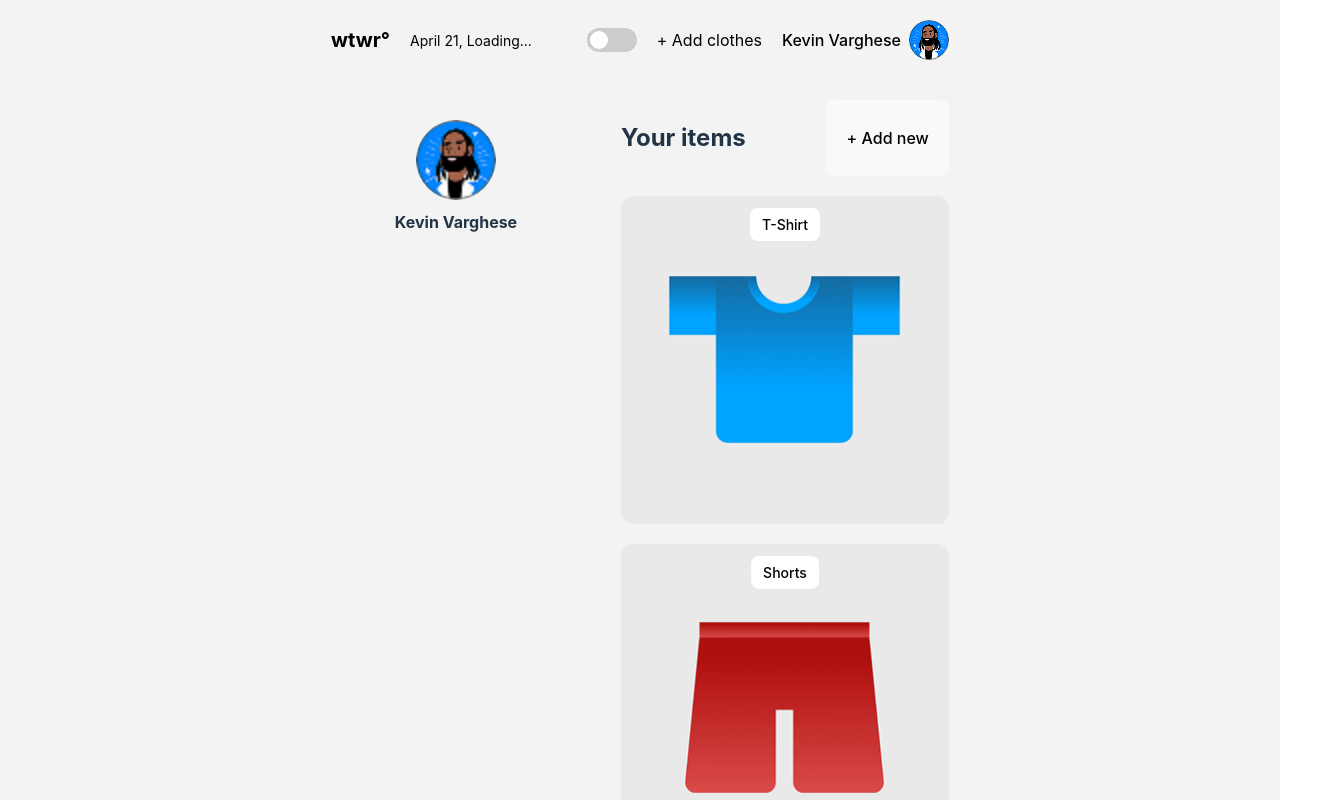
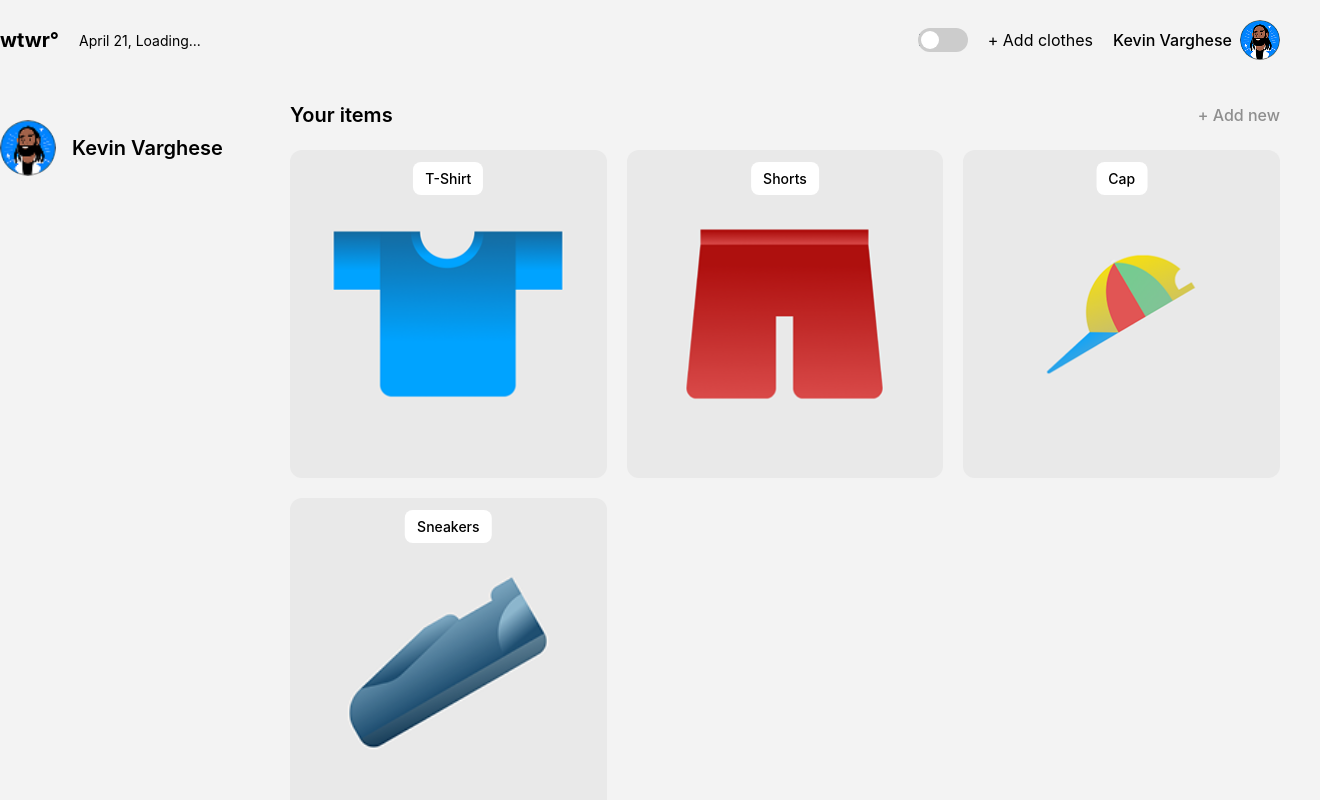
Before and after one commit to varghesk2/se_project_react, a React (Vite) app: page /se_project_react/profile in a window 1280 px wide. Shown: the top 800 px of the page, 1320 px wide, since content can reach past the window. Built offline with nearby package versions, Linux system fonts and the light colour scheme; no server answers.

Commit message:
react114

```diff
--- a/src/blocks/App.css
+++ b/src/blocks/App.css
@@ -1,13 +1,12 @@
 .page {
   min-height: 100vh;
   background-color: #f3f3f3;
-  width: 100%;
 }
 
 .page__content {
-  width: 100%;
   padding: 20px 40px;
   box-sizing: border-box;
+  min-width: 1360px;
 }
 
 body {
--- a/src/blocks/ClothesSection.css
+++ b/src/blocks/ClothesSection.css
@@ -1,13 +1,38 @@
+.clothes-section__header {
+  display: flex;
+  justify-content: space-between;
+  margin-bottom: 20px;
+  align-items: center;
+  gap: 20px;
+}
+
 .clothes-section {
   width: 100%;
   box-sizing: border-box;
   padding: 20px 0;
 }
 
-.clothes-section__header {
-  display: flex;
-  justify-content: space-between;
-  margin-bottom: 20px;
+.clothes-section__title {
+  margin: 0;
+  color: #000;
+  font-size: 20px;
+  font-weight: 600;
+}
+
+.clothes-section__add-btn {
+  background: transparent;
+  border: none;
+  padding: 0;
+
+  color: #8e8e8e;
+  font-size: 16px;
+  font-weight: 500;
+
+  cursor: pointer;
+}
+
+.clothes-section__add-btn:hover {
+  opacity: 0.7;
 }
 
 .clothes-section__items {
--- a/src/blocks/SideBar.css
+++ b/src/blocks/SideBar.css
@@ -1,17 +1,19 @@
 .sidebar {
   display: flex;
-  flex-direction: column;
   align-items: center;
-  padding: 20px;
+  gap: 16px;
+  padding: 20px 0;
 }
 
 .sidebar__avatar {
-  width: 80px;
-  height: 80px;
+  width: 56px;
+  height: 56px;
   border-radius: 50%;
 }
 
 .sidebar__username {
-  margin-top: 10px;
-  font-weight: bold;
+  margin: 0;
+  color: #000;
+  font-size: 20px;
+  font-weight: 600;
 }
--- a/src/components/ClothesSection.jsx
+++ b/src/components/ClothesSection.jsx
@@ -3,10 +3,13 @@ import "../blocks/ClothesSection.css";
 
 function ClothesSection({ clothingItems, onCardClick, onAddClick }) {
   return (
-    <div className="profile_content">
+    <div className="profile__content">
       <div className="clothes-section__header">
-        <h2>Your items</h2>
-        <button onClick={onAddClick}>+ Add new</button>
+        <h2 className="clothes-section__title">Your items</h2>
+
+        <button className="clothes-section__add-btn" onClick={onAddClick}>
+          + Add new
+        </button>
       </div>
 
       <div className="clothes-section__items">
```
